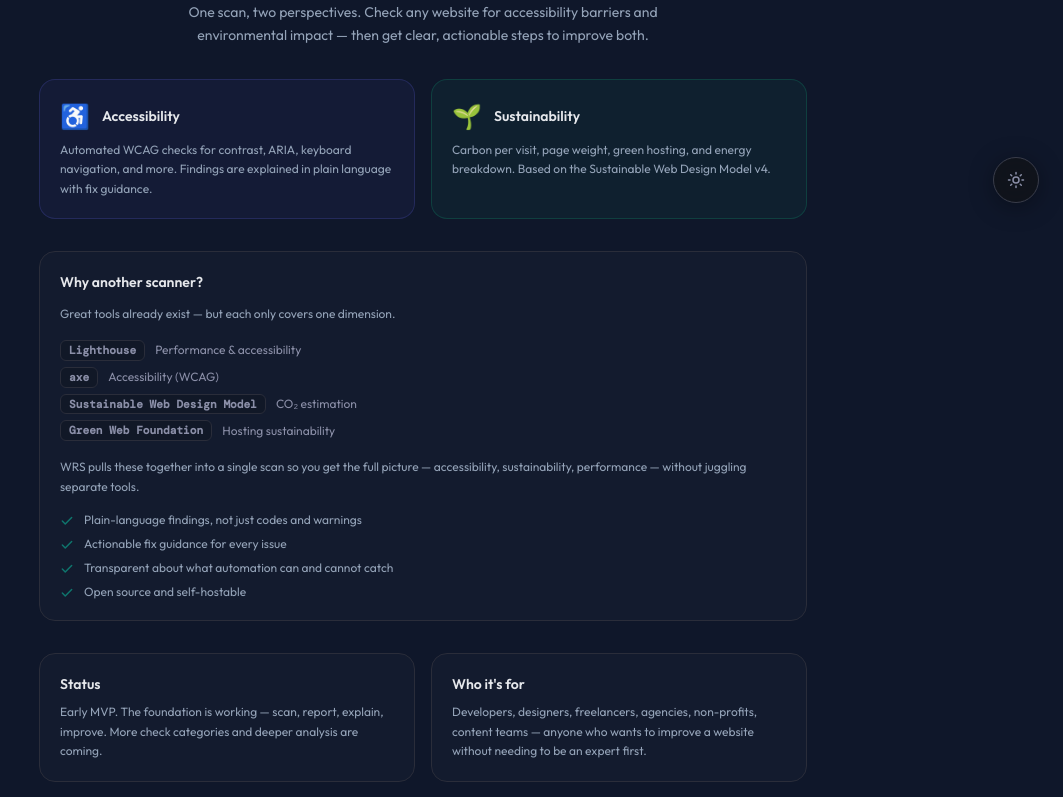
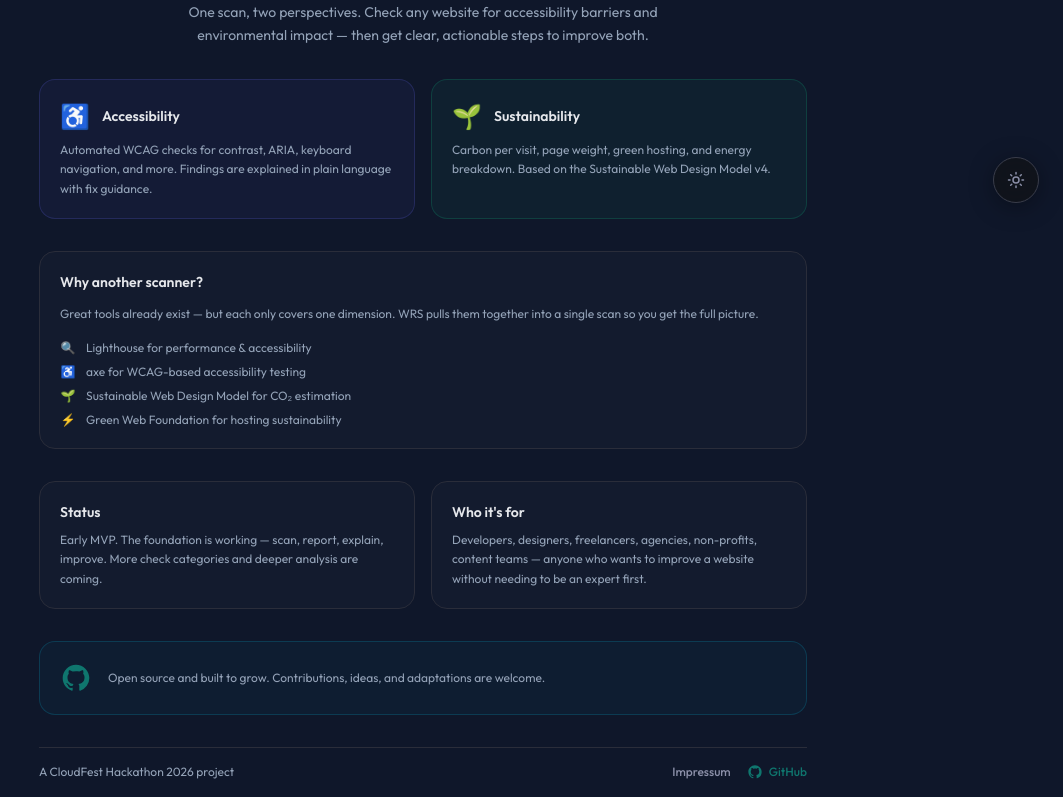
Before and after one commit to cfhack2026-wrs/wrs-frontend, a React (Vite) app: page / in a window 1280 px wide. Shown: the part 573-1370 px from the top of the page, without its empty margins (217-1280 px from the left). Built offline with nearby package versions, Linux system fonts and the light colour scheme; a web font is replaced by a local one.

Commit message:
refactor: unify about section into single list of integrated tools
Merge the two separate lists (tool landscape + differentiators) into one
clean list showing the tools WRS combines.

Co-Authored-By: Claude Opus 4.6 <noreply@anthropic.com>

```diff
--- a/src/components/AboutSection.tsx
+++ b/src/components/AboutSection.tsx
@@ -49,55 +49,19 @@ export function AboutSection() {
         <h2 className="text-sm font-semibold mb-3" style={{ color: 'var(--text-base)' }}>Why another scanner?</h2>
         <p className="text-xs leading-relaxed mb-4" style={{ color: 'var(--text-muted)' }}>
           Great tools already exist — but each only covers one dimension.
-        </p>
-
-        {/* Existing landscape */}
-        <div style={{ display: 'flex', flexDirection: 'column', gap: 6, marginBottom: '1rem' }}>
-          {[
-            { tool: 'Lighthouse', scope: 'Performance & accessibility' },
-            { tool: 'axe', scope: 'Accessibility (WCAG)' },
-            { tool: 'Sustainable Web Design Model', scope: 'CO\u2082 estimation' },
-            { tool: 'Green Web Foundation', scope: 'Hosting sustainability' },
-          ].map(({ tool, scope }) => (
-            <div key={tool} className="flex items-center gap-2.5 text-xs" style={{ color: 'var(--text-muted)' }}>
-              <span
-                className="mono"
-                style={{
-                  fontSize: '0.7rem',
-                  fontWeight: 600,
-                  color: 'var(--text-dim)',
-                  background: 'var(--navy-mid)',
-                  border: '1px solid var(--border)',
-                  borderRadius: 6,
-                  padding: '2px 8px',
-                  flexShrink: 0,
-                }}
-              >
-                {tool}
-              </span>
-              <span style={{ color: 'var(--text-dim)' }}>{scope}</span>
-            </div>
-          ))}
-        </div>
-
-        <p className="text-xs leading-relaxed mb-4" style={{ color: 'var(--text-muted)' }}>
-          WRS pulls these together into a single scan so you get the full picture —
-          accessibility, sustainability, performance — without juggling separate tools.
+          WRS pulls them together into a single scan so you get the full picture.
         </p>
 
         <ul className="space-y-2">
           {[
-            'Plain-language findings, not just codes and warnings',
-            'Actionable fix guidance for every issue',
-            'Transparent about what automation can and cannot catch',
-            'Open source and self-hostable',
-          ].map((item) => (
-            <li key={item} className="flex items-start gap-2.5 text-xs" style={{ color: 'var(--text-muted)' }}>
-              <svg className="w-3.5 h-3.5 mt-0.5 flex-shrink-0" style={{ color: 'var(--cyan)' }} viewBox="0 0 24 24" fill="none"
-                stroke="currentColor" strokeWidth={2.5} strokeLinecap="round" strokeLinejoin="round" aria-hidden="true">
-                <path d="M20 6 9 17l-5-5" />
-              </svg>
-              {item}
+            { icon: '🔍', text: 'Lighthouse for performance & accessibility' },
+            { icon: '♿', text: 'axe for WCAG-based accessibility testing' },
+            { icon: '🌱', text: 'Sustainable Web Design Model for CO\u2082 estimation' },
+            { icon: '⚡', text: 'Green Web Foundation for hosting sustainability' },
+          ].map(({ icon, text }) => (
+            <li key={text} className="flex items-start gap-2.5 text-xs" style={{ color: 'var(--text-muted)' }}>
+              <span style={{ color: 'var(--cyan)', fontSize: '0.75rem', flexShrink: 0, width: 16, textAlign: 'center' }} aria-hidden="true">{icon}</span>
+              {text}
             </li>
           ))}
         </ul>
```
